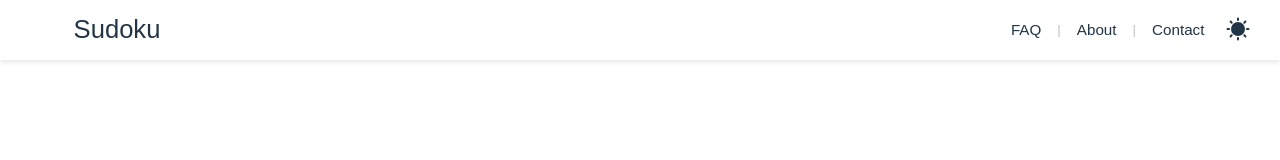
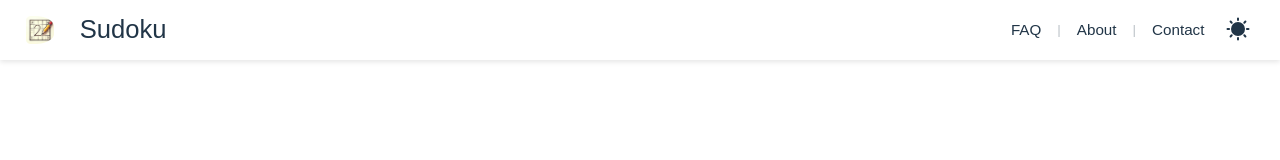
Before and after one commit to kiranofans/sudoku_game, a React (Vite) app: page /faq in a window 1280 px wide. Shown: the top 160 px of the page. Built offline with nearby package versions, Linux system fonts and the light colour scheme; a small style sheet from the web is missing.

Commit message:
fix: fixed the logo after installed the tailwind css

```diff
--- a/src/App.css
+++ b/src/App.css
@@ -287,9 +287,9 @@ body {
 }
 
 .logo {
-  /* max-width: clamp(2rem, 1vw, 3rem); */
-  max-height: clamp(1.8rem, 2vw, 2.5rem);
-  aspect-ratio: 1 / 1;
+  height: clamp(1.8rem, 2vw, 2.5rem);
+  width: auto;
+  object-fit: contain;
   border-radius: 35%;
   flex-shrink: 0;
   padding-right: 0 !important;
--- a/src/styles.css
+++ b/src/styles.css
@@ -115,8 +115,6 @@ h1 {
 }
 
 .logo {
-  height: 6em;
-  padding: 1.5em;
   will-change: filter;
   transition: filter 300ms;
 }
```
